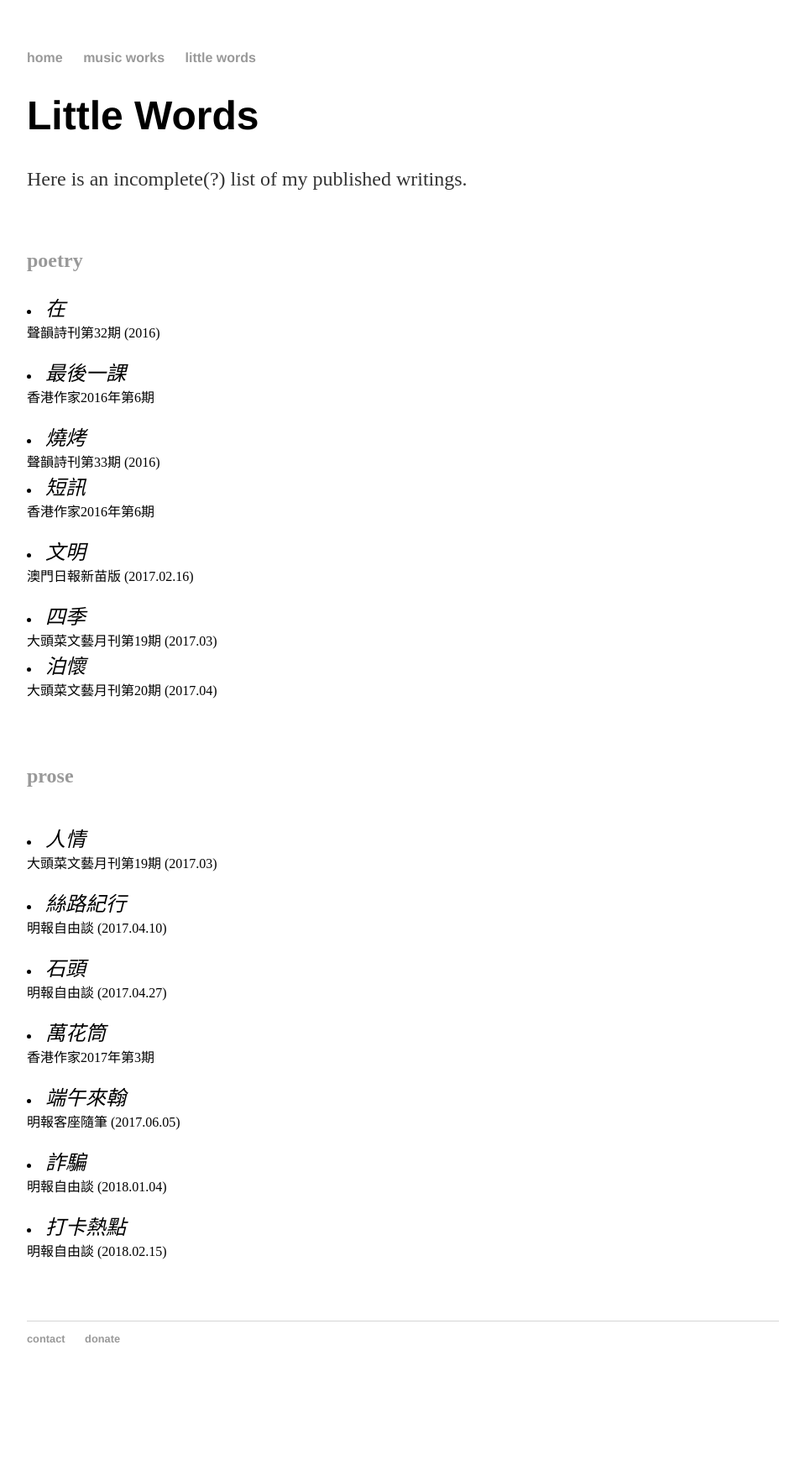
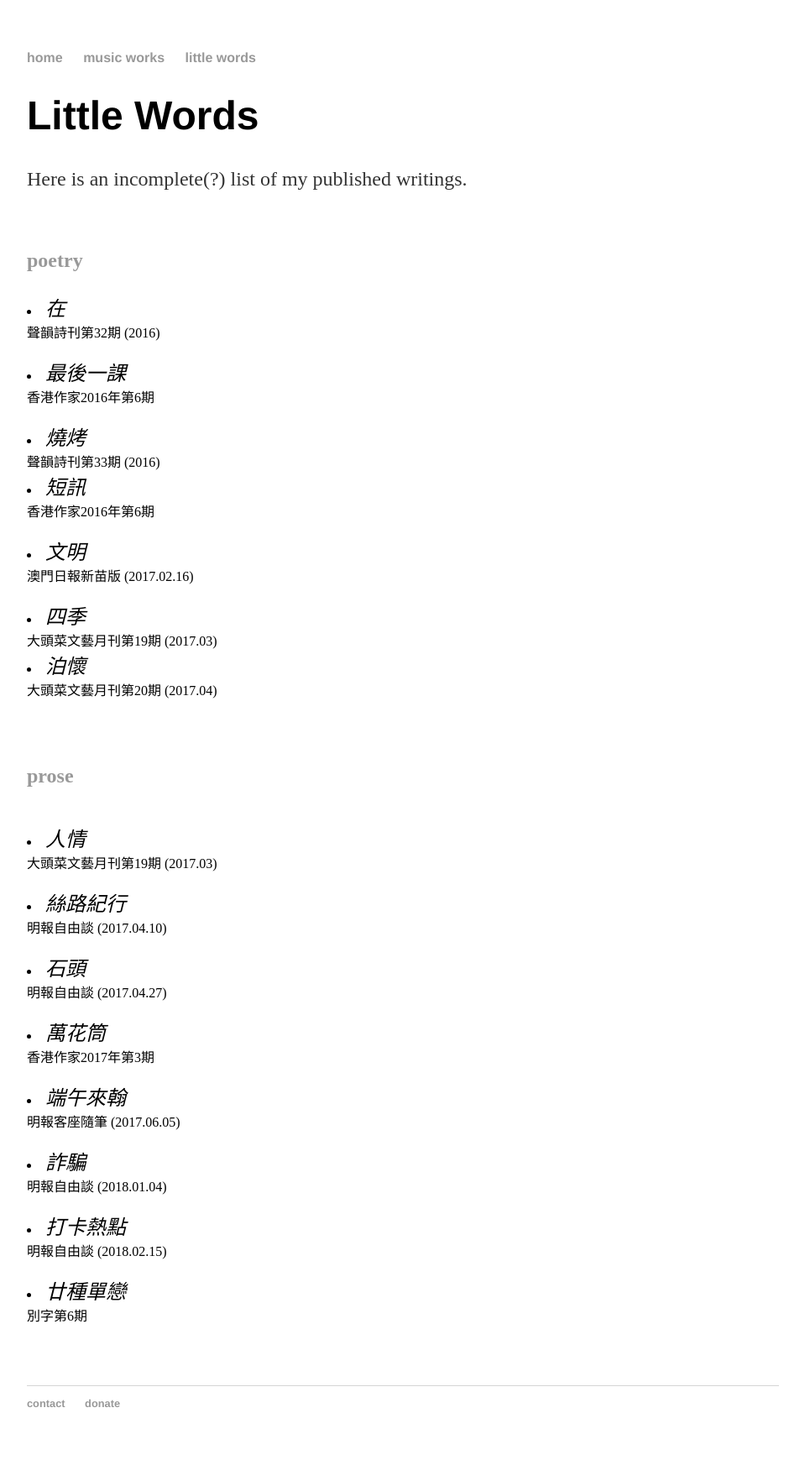
Before and after one commit to maksuihin/maksuihin.github.io, a Jekyll site: the page built from writings.html, in a window 1280 px wide. Shown: the whole page at 84% size, without its empty margins (160-1119 px from the left). Built offline with Jekyll 4.4.1, drawn with Linux system fonts in a browser that asks for light colours; before the commit the page ends 1662 px from its top, so only the background shows below that.

Commit message:
Update writings.html

```diff
--- a/writings.html
+++ b/writings.html
@@ -37,6 +37,7 @@ title: Little Words by MAK, Sui-hin
 <li><em>端午來翰</em>      </br>明報客座隨筆 (2017.06.05)<br/>    </li>
 <li><em>詐騙</em>      </br>明報自由談 (2018.01.04)<br/>    </li>
 <li><em>打卡熱點</em>      </br>明報自由談 (2018.02.15)<br/>    </li>
+<li><em>廿種單戀</em></br>別字第6期<br/>    </li>
     </ul></span>   </br></br></br>
 
 </div></works>
```
